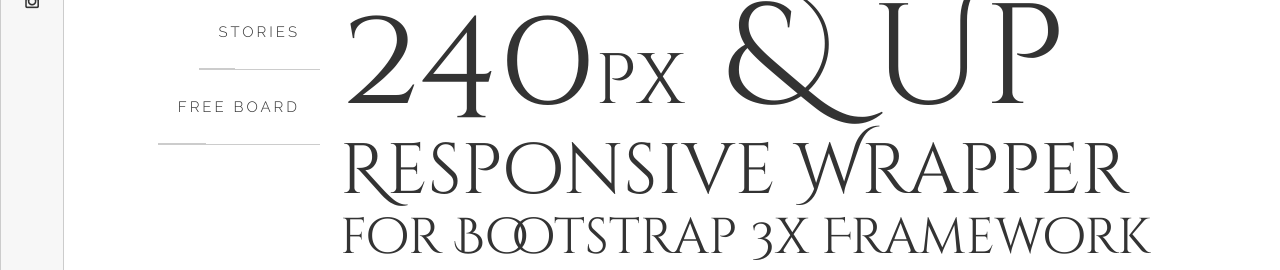
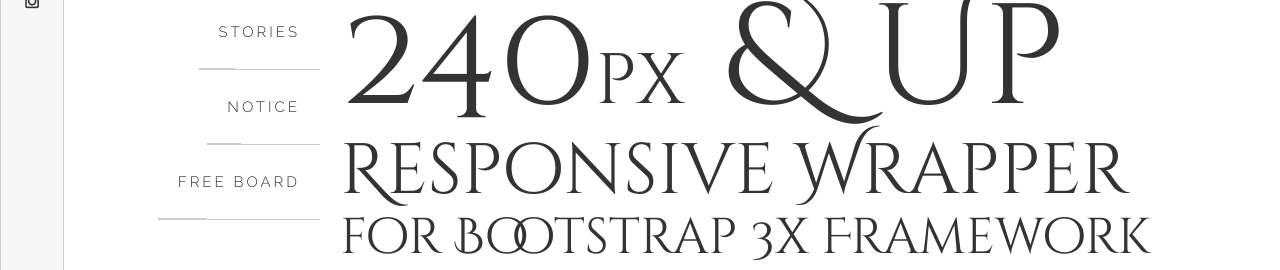
Before and after one commit to something-more/frontend, a React (Create React App) app: page / in a window 1280 px wide. Shown: the part 311-581 px from the top of the page. Built offline with nearby package versions, Linux system fonts and the light colour scheme.

Commit message:
공지사항 접근 위치를 메인 사이드 바로 옮김

```diff
--- a/src/components/dynamic/auth/auth_state.js
+++ b/src/components/dynamic/auth/auth_state.js
@@ -37,9 +37,6 @@
         <ul
           className="dropdown-menu dropdown-menu-right"
           aria-labelledby="profileDropdown">
-          {decodedToken.isAdmin
-          ? <li><Link to="/notice">Notice</Link></li>
-          : null}
           {decodedToken.isStaff
           ? <li><Link to="/me/stories">Stories</Link></li>
           : null}
--- a/src/components/dynamic/structure/navigation_column.js
+++ b/src/components/dynamic/structure/navigation_column.js
@@ -46,6 +46,9 @@
             <a href="#">Stories</a>
           </li>
           <li>
+            <Link to="/notice">Notice</Link>
+          </li>
+          <li>
             <Link to="/board">Free Board</Link>
           </li>
         </ul>
```
